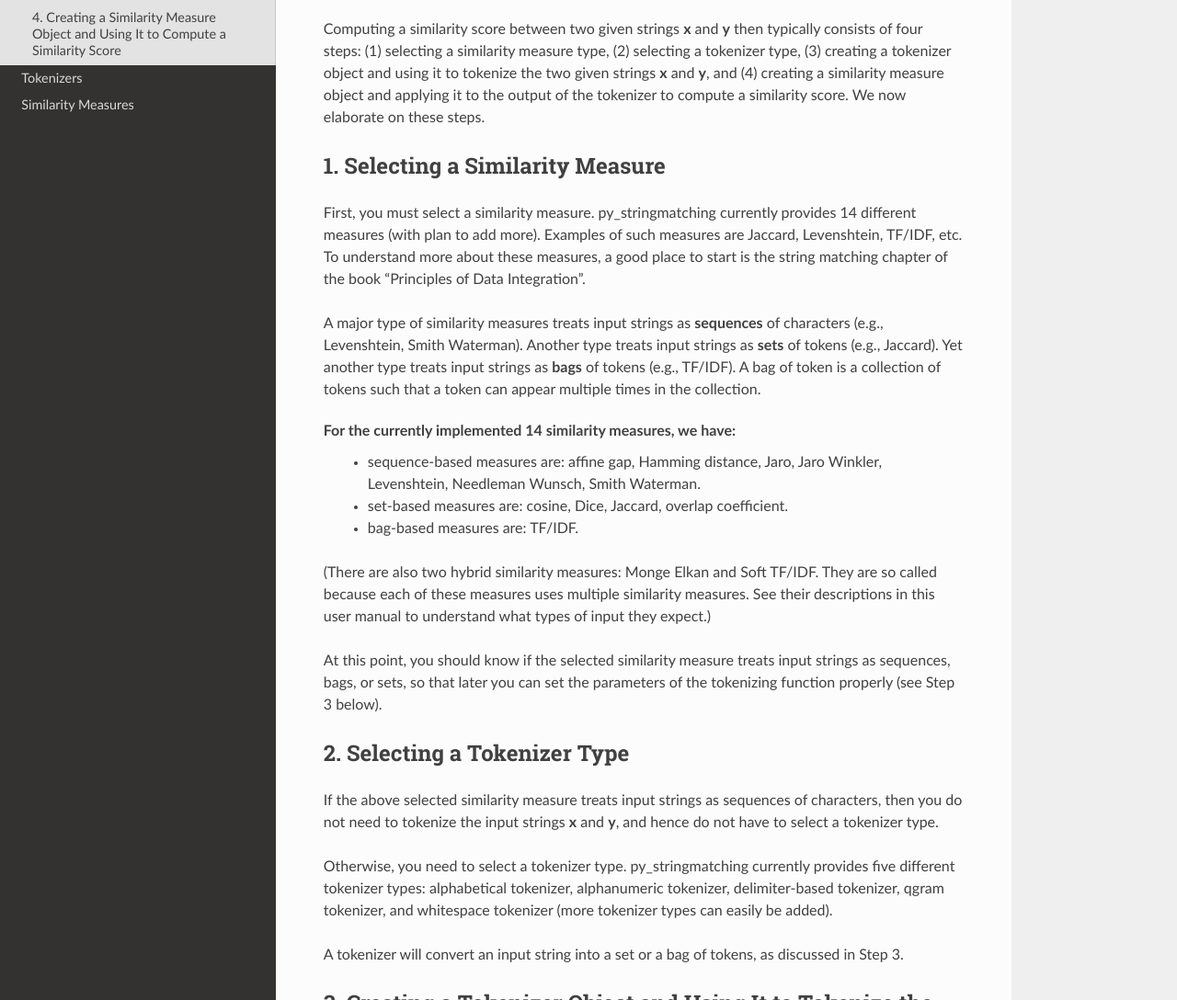
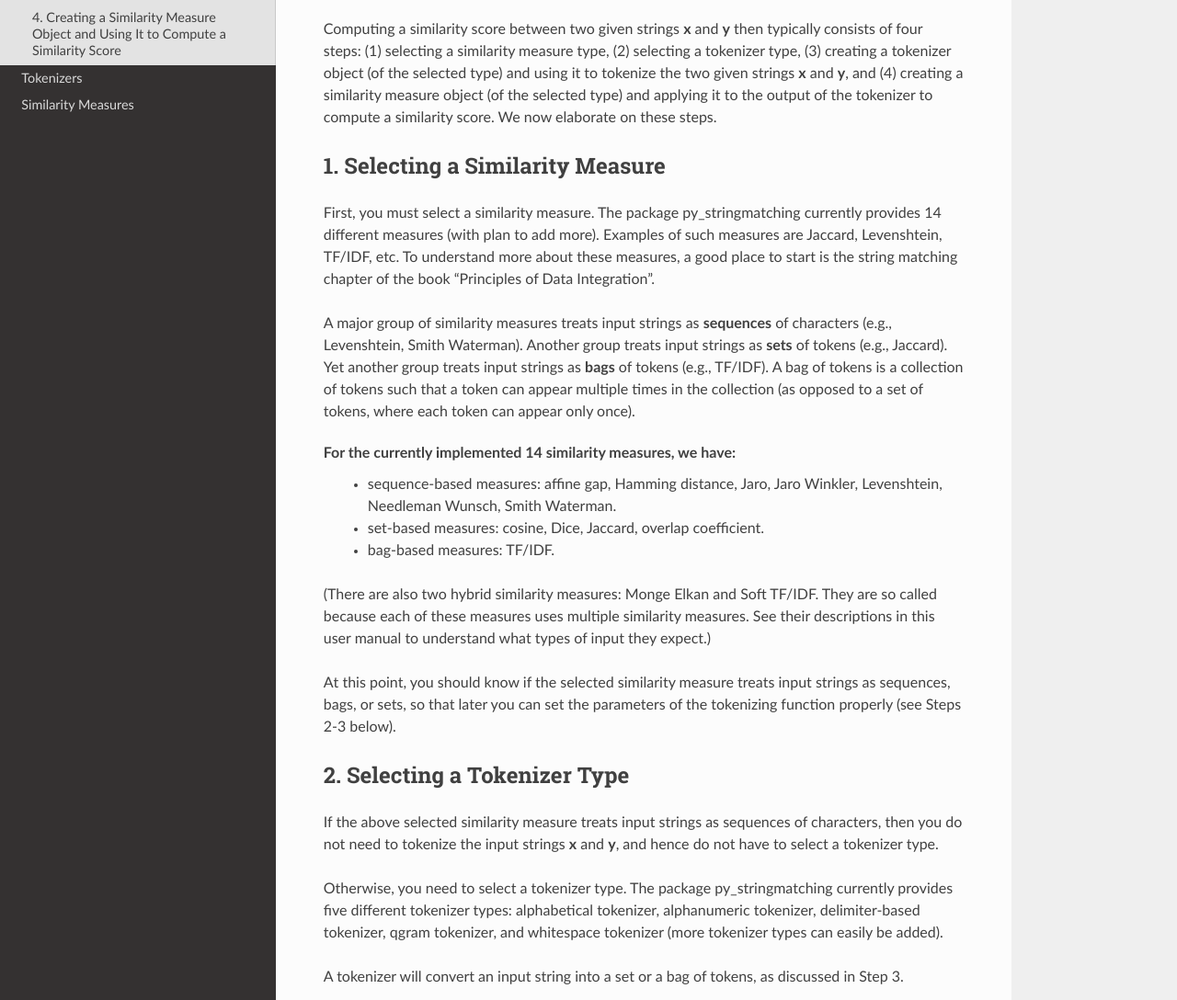
Before and after one commit to wynksaiddestroy/py_stringmatching, a Sphinx documentation site: the page built from docs/Tutorial.rst, in a window 1280 px wide and 1400 px high, cut to the strip 312-1400 px from the top of the window. Shown: the whole strip at 92% size. Built offline with Sphinx 7.4.7 and the Read the Docs theme 2.0.0, drawn with Linux system fonts in a browser that asks for light colours.

Commit message:
Updated Tutorial.rst

```diff
--- a/docs/Tutorial.rst
+++ b/docs/Tutorial.rst
@@ -6,28 +6,28 @@
 
    import py_stringmatching as sm
 
-Computing a similarity score between two given strings **x** and **y** then typically consists of four steps: (1) selecting a similarity measure type, (2) selecting a tokenizer type, (3) creating a tokenizer object and using it to tokenize the two given strings **x** and **y**, and (4) creating a similarity measure object and applying it to the output of the tokenizer to compute a similarity score. We now elaborate on these steps.
+Computing a similarity score between two given strings **x** and **y** then typically consists of four steps: (1) selecting a similarity measure type, (2) selecting a tokenizer type, (3) creating a tokenizer object (of the selected type) and using it to tokenize the two given strings **x** and **y**, and (4) creating a similarity measure object (of the selected type) and applying it to the output of the tokenizer to compute a similarity score. We now elaborate on these steps.
 
 1. Selecting a Similarity Measure
 ----------------------------------
-First, you must select a similarity measure. py_stringmatching currently provides 14 different measures (with plan to add more). Examples of such measures are Jaccard, Levenshtein, TF/IDF, etc. To understand more about these measures, a good place to start is the string matching chapter of the book "Principles of Data Integration".
+First, you must select a similarity measure. The package py_stringmatching currently provides 14 different measures (with plan to add more). Examples of such measures are Jaccard, Levenshtein, TF/IDF, etc. To understand more about these measures, a good place to start is the string matching chapter of the book "Principles of Data Integration".
 
-A major type of similarity measures treats input strings as **sequences** of characters (e.g., Levenshtein, Smith Waterman). Another type treats input strings as **sets** of tokens (e.g., Jaccard). Yet another type treats input strings as **bags** of tokens (e.g., TF/IDF). A bag of token is a collection of tokens such that a token can appear multiple times in the collection.
+A major group of similarity measures treats input strings as **sequences** of characters (e.g., Levenshtein, Smith Waterman). Another group treats input strings as **sets** of tokens (e.g., Jaccard). Yet another group treats input strings as **bags** of tokens (e.g., TF/IDF). A bag of tokens is a collection of tokens such that a token can appear multiple times in the collection (as opposed to a set of tokens, where each token can appear only once).
 
 For the currently implemented 14 similarity measures, we have:
-  * sequence-based measures are: affine gap, Hamming distance, Jaro, Jaro Winkler, Levenshtein, Needleman Wunsch, Smith Waterman.
-  * set-based measures are: cosine, Dice, Jaccard, overlap coefficient.
-  * bag-based measures are: TF/IDF.
+  * sequence-based measures: affine gap, Hamming distance, Jaro, Jaro Winkler, Levenshtein, Needleman Wunsch, Smith Waterman.
+  * set-based measures: cosine, Dice, Jaccard, overlap coefficient.
+  * bag-based measures: TF/IDF.
 
 (There are also two hybrid similarity measures: Monge Elkan and Soft TF/IDF. They are so called because each of these measures uses multiple similarity measures. See their descriptions in this user manual to understand what types of input they expect.)
 
-At this point, you should know if the selected similarity measure treats input strings as sequences, bags, or sets, so that later you can set the parameters of the tokenizing function properly (see Step 3 below).
+At this point, you should know if the selected similarity measure treats input strings as sequences, bags, or sets, so that later you can set the parameters of the tokenizing function properly (see Steps 2-3 below).
 
 2. Selecting a Tokenizer Type
 -----------------------------
 If the above selected similarity measure treats input strings as sequences of characters, then you do not need to tokenize the input strings **x** and **y**, and hence do not have to select a tokenizer type.
 
-Otherwise, you need to select a tokenizer type. py_stringmatching currently provides five different tokenizer types: alphabetical tokenizer, alphanumeric tokenizer, delimiter-based tokenizer, qgram tokenizer, and whitespace tokenizer (more tokenizer types can easily be added).
+Otherwise, you need to select a tokenizer type. The package py_stringmatching currently provides five different tokenizer types: alphabetical tokenizer, alphanumeric tokenizer, delimiter-based tokenizer, qgram tokenizer, and whitespace tokenizer (more tokenizer types can easily be added).
 
 A tokenizer will convert an input string into a set or a bag of tokens, as discussed in Step 3.
 
```
